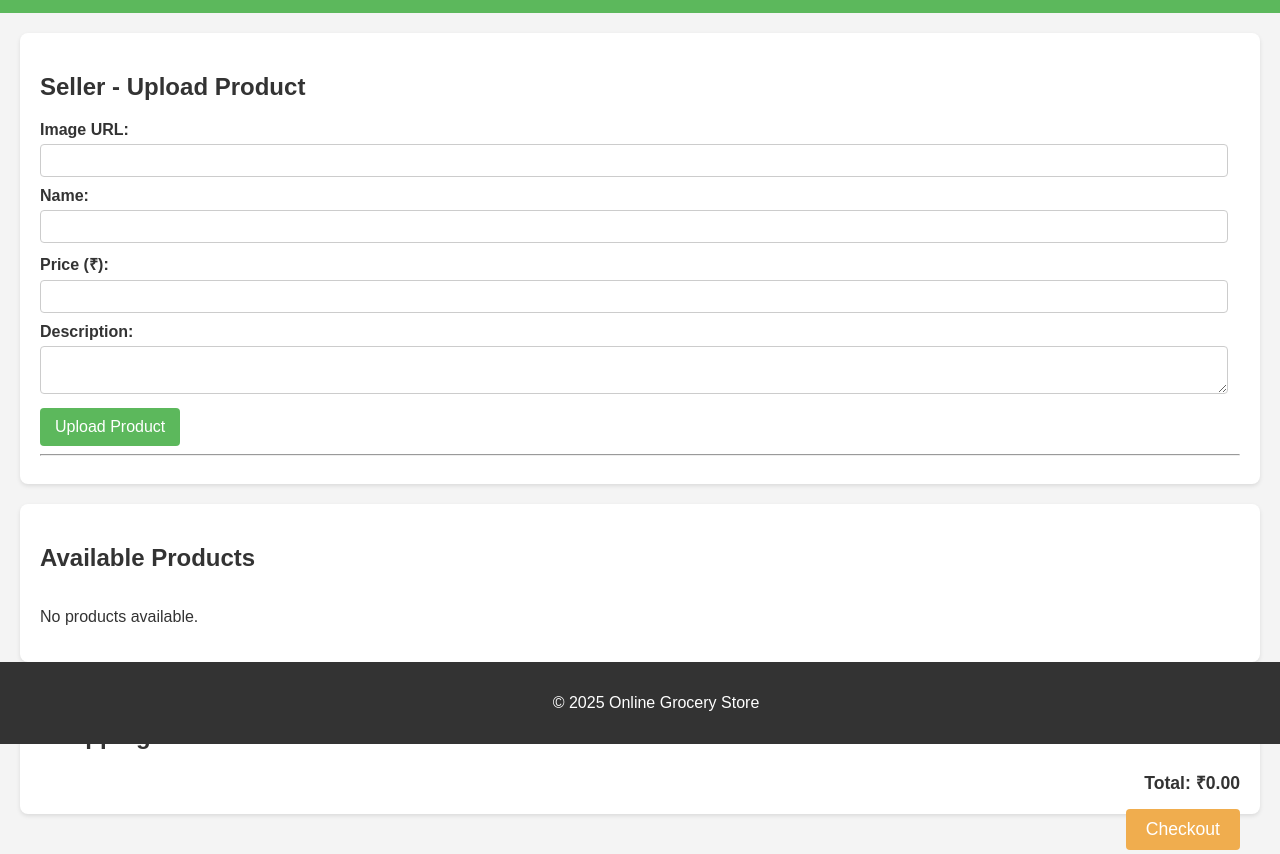
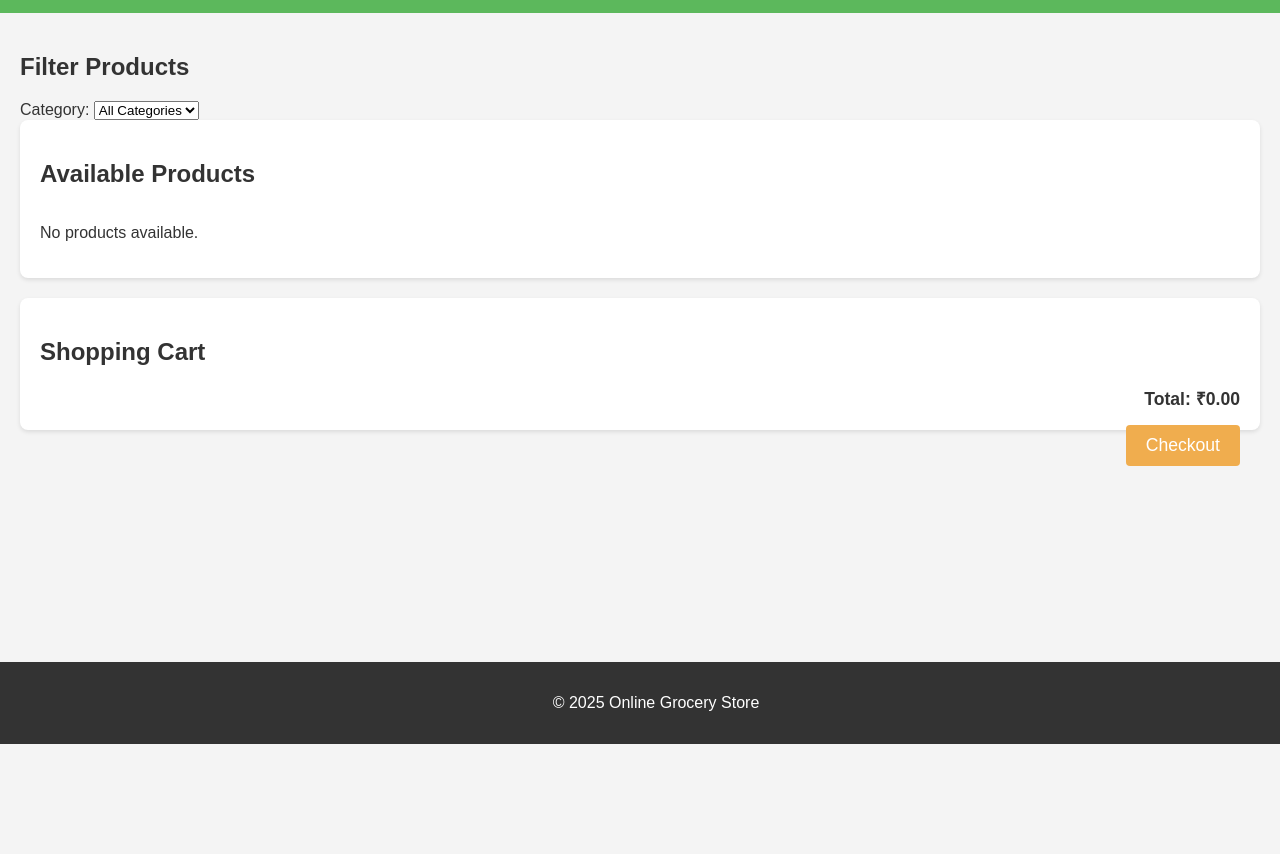
Before and after one commit to minnureddy114411/online-grocery-store, a plain HTML site: page index.html in a window 1280 px wide. Shown: the part 56-910 px from the top of the page. After the commit the page ends 800 px from the top, so only its background shows below. Drawn offline with Linux system fonts and the light colour scheme.

Commit message:
Update index.html

```diff
--- a/index.html
+++ b/index.html
@@ -16,28 +16,19 @@
     </header>
 
     <main>
-        <section id="seller-section">
-            <h2>Seller - Upload Product</h2>
-            <form id="upload-form">
-                <div>
-                    <label for="product-image">Image URL:</label>
-                    <input type="url" id="product-image" required>
-                </div>
-                <div>
-                    <label for="product-name">Name:</label>
-                    <input type="text" id="product-name" required>
-                </div>
-                <div>
-                    <label for="product-price">Price (₹):</label>
-                    <input type="number" id="product-price" min="0.01" step="0.01" required>
-                </div>
-                <div>
-                    <label for="product-description">Description:</label>
-                    <textarea id="product-description"></textarea>
-                </div>
-                <button type="submit">Upload Product</button>
-            </form>
-            <hr>
+        <section id="filter-section">
+            <h2>Filter Products</h2>
+            <div>
+                <label for="category-filter">Category:</label>
+                <select id="category-filter">
+                    <option value="">All Categories</option>
+                    <option value="fruits">Fruits</option>
+                    <option value="vegetables">Vegetables</option>
+                    <option value="dairy">Dairy</option>
+                    <option value="bakery">Bakery</option>
+                    <option value="other">Other</option>
+                </select>
+            </div>
         </section>
 
         <section id="product-list">
```
